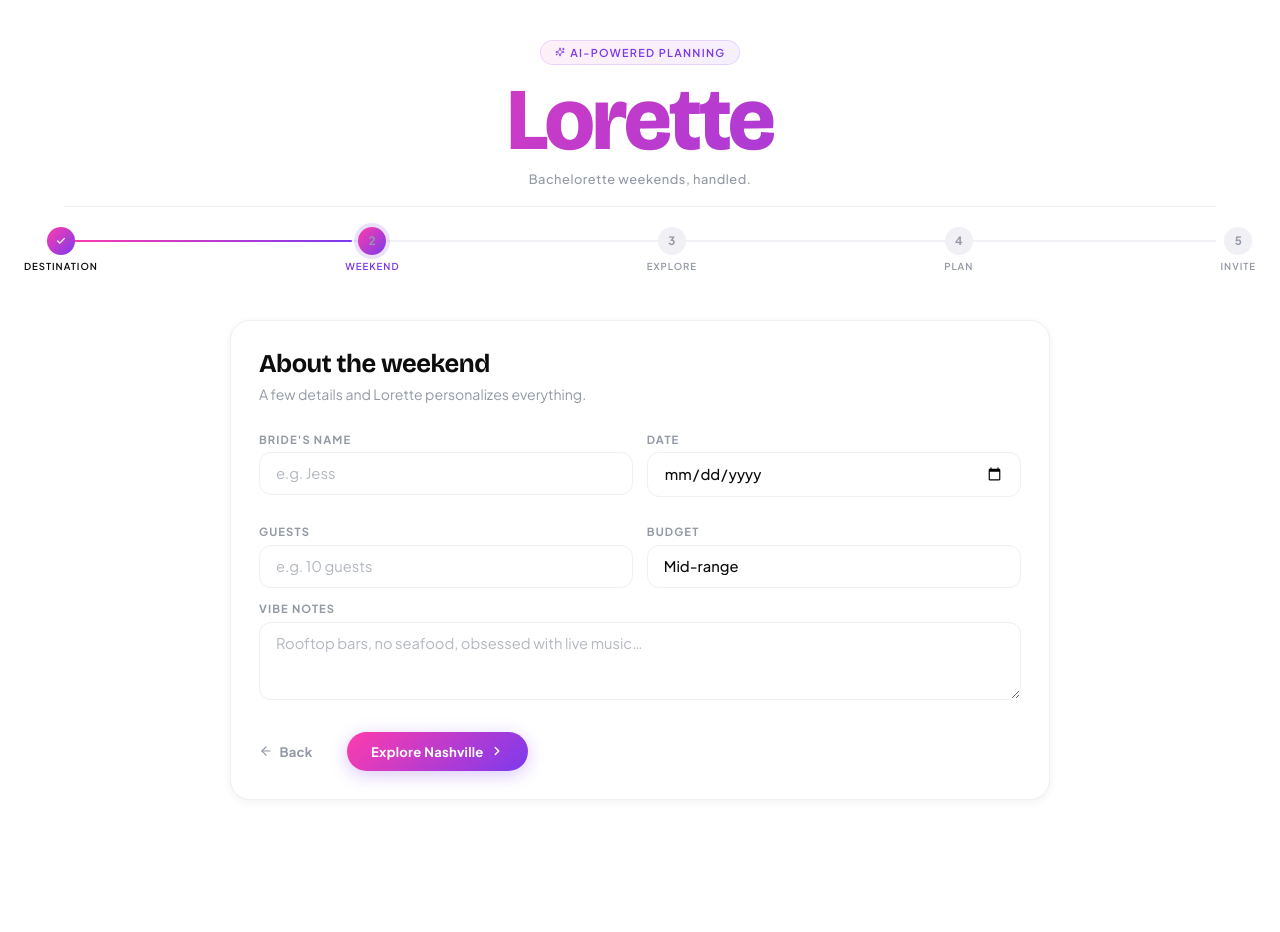
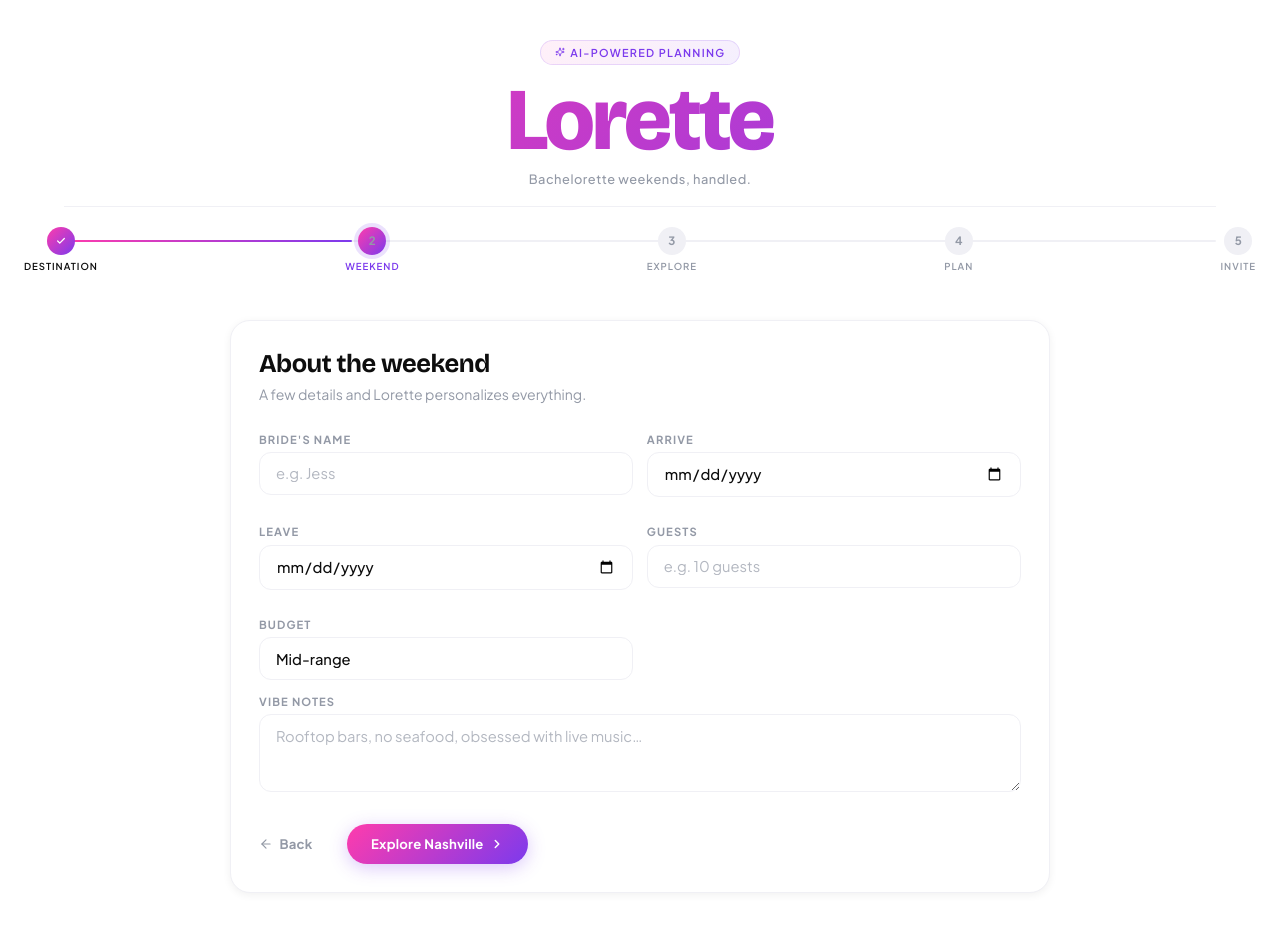
Before and after one commit to Otra-Vez/Lorette1, a React (Vite) app: page / in a window 1280 px wide. Both pictures are taken after a click on the button "Nashville". Shown: the top 932 px of the page. Before the commit the page ends 852 px from the top, so only its background shows below. Built offline with nearby package versions, Linux system fonts and the light colour scheme.

Commit message:
Update App.jsx

```diff
--- a/src/App.jsx
+++ b/src/App.jsx
@@ -9,6 +9,26 @@
 const TAB_ICONS = { dining: Utensils, bars: Wine, stay: Building2, activities: Compass };
 const PRICE = { 1: "$", 2: "$$", 3: "$$$", 4: "$$$$" };
 const STARS_OPT = [2, 3, 4, 5];
+
+// Turns the two date inputs into readable text for prompts, e.g.
+// "Friday, May 15 through Sunday, May 17 2026 (3 days, 2 nights)"
+function describeDates(startDate, endDate) {
+  if (!startDate && !endDate) return "";
+  const fmt = (iso) => {
+    const [y, m, d] = iso.split("-").map(Number);
+    return new Date(y, m - 1, d).toLocaleDateString("en-US", {
+      weekday: "long", month: "long", day: "numeric", year: "numeric",
+    });
+  };
+  if (startDate && !endDate) return fmt(startDate);
+  if (!startDate && endDate) return fmt(endDate);
+  if (startDate === endDate) return fmt(startDate);
+  const nights = Math.round(
+    (new Date(endDate) - new Date(startDate)) / 86400000
+  );
+  const nightLabel = nights === 1 ? "1 night" : `${nights} nights`;
+  return `${fmt(startDate)} through ${fmt(endDate)} (${nights + 1} days, ${nightLabel})`;
+}
 
 function Spinner() {
   return (
@@ -64,7 +84,7 @@
   const [step, setStep] = useState("destination");
   const [city, setCity] = useState("");
   const [cityInput, setCityInput] = useState("");
-  const [details, setDetails] = useState({ brideName:"", date:"", groupSize:"", budget:"moderate", notes:"" });
+  const [details, setDetails] = useState({ brideName:"", startDate:"", endDate:"", groupSize:"", budget:"moderate", notes:"" });
   const [explore, setExplore] = useState({ dining:[], bars:[], stay:[], activities:[] });
   const [activeTab, setActiveTab] = useState("dining");
   const [loadingTab, setLoadingTab] = useState(null);
@@ -121,14 +141,22 @@
     setStep("itinerary");
     const picks = Object.entries(selected).flatMap(([cat,items]) => items.map(i => `${i.name} (${cat})`));
     const venueList = picks.length > 0 ? picks.join(", ") : `none selected — choose great real spots in ${city} yourself`;
+    const dateText = describeDates(details.startDate, details.endDate);
+    const dayCount = details.startDate && details.endDate
+      ? Math.round((new Date(details.endDate) - new Date(details.startDate)) / 86400000) + 1
+      : null;
 
     const prompt = `You're planning a bachelorette weekend in ${city} for ${details.brideName || "the bride"}.
 
 Group: ${details.groupSize || "8 guests"}
-Dates: ${details.date || "a weekend, dates TBD"}
+Dates: ${dateText || "a weekend, dates TBD"}
 Budget: ${details.budget}
 Spots they picked: ${venueList}
 ${details.notes ? `What she's into: ${details.notes}` : ""}
+
+${dayCount
+  ? `The trip runs ${dayCount} day${dayCount === 1 ? "" : "s"} — cover every one of them, with a "days" entry per calendar day from arrival through departure. Label each day with its real weekday and date. Pace it like a real trip: arrival day starts partway through, departure day is short and ends before checkout.`
+  : `Dates aren't set yet, so plan a typical weekend and label the days generically.`}
 
 Write a real weekend, not a generic one. Ground everything in ${city} specifically — actual neighborhoods, actual venues, the way people actually move around that city. Build the flow around the spots they picked and fill the gaps with places you'd genuinely send a group of ${details.groupSize || "8"} to. Let the arc and pacing follow what makes sense for this particular group and city, not a fixed formula: some weekends want a slow start, some want to hit the ground running.
 
@@ -138,9 +166,7 @@
 
 Respond with a single JSON object and nothing else, using exactly these keys:
 
-{"title": string, "days": [{"dayLabel": string, "timeBlocks": [{"time": string, "activity": string, "venue": string, "notes": string, "emoji": string}]}], "tips": [string, string, string]}
-
-Length is up to you — however many days and blocks the weekend actually needs.`;
+{"title": string, "days": [{"dayLabel": string, "timeBlocks": [{"time": string, "activity": string, "venue": string, "notes": string, "emoji": string}]}], "tips": [string, string, string]}`;
 
     try {
       const result = await callClaude(prompt);
@@ -159,7 +185,7 @@
     setLoadingEmail(true);
     const list = emails.split(/[,\n]/).map(e => e.trim()).filter(Boolean);
     try {
-      const result = await callClaude(`Write a bachelorette weekend invite for ${details.brideName||"the bride"} in ${city}. Date: ${details.date||"TBD"}. Guests: ${details.groupSize}. Highlights: ${itinerary?.days?.flatMap(d=>d.timeBlocks?.map(t=>t.venue)).filter(Boolean).slice(0,5).join(", ")||city}. Warm, specific, no filler. Return JSON: { subject, body (HTML) }`);
+      const result = await callClaude(`Write a bachelorette weekend invite for ${details.brideName||"the bride"} in ${city}. Dates: ${describeDates(details.startDate, details.endDate)||"TBD"}. Guests: ${details.groupSize}. Highlights: ${itinerary?.days?.flatMap(d=>d.timeBlocks?.map(t=>t.venue)).filter(Boolean).slice(0,5).join(", ")||city}. Warm, specific, no filler. Return JSON: { subject, body (HTML) }`);
       setEmailPreview({ ...result, recipients: list });
     } catch(e) { setEmailPreview({ subject:"Weekend plans — say yes.", body:"<p>You're going to want to be there.</p>", recipients: list }); }
     setLoadingEmail(false);
@@ -558,8 +584,28 @@
                   <input className="input" placeholder="e.g. Jess" value={details.brideName} onChange={e => setDetails(p=>({...p,brideName:e.target.value}))} />
                 </div>
                 <div className="ig">
-                  <label className="il">Date</label>
-                  <input className="input" type="date" value={details.date} onChange={e => setDetails(p=>({...p,date:e.target.value}))} />
+                  <label className="il">Arrive</label>
+                  <input
+                    className="input"
+                    type="date"
+                    value={details.startDate}
+                    onChange={e => setDetails(p => {
+                      const startDate = e.target.value;
+                      // keep the range valid if the new start is after the current end
+                      const endDate = p.endDate && startDate && p.endDate < startDate ? startDate : p.endDate;
+                      return { ...p, startDate, endDate };
+                    })}
+                  />
+                </div>
+                <div className="ig">
+                  <label className="il">Leave</label>
+                  <input
+                    className="input"
+                    type="date"
+                    value={details.endDate}
+                    min={details.startDate || undefined}
+                    onChange={e => setDetails(p => ({ ...p, endDate: e.target.value }))}
+                  />
                 </div>
                 <div className="ig">
                   <label className="il">Guests</label>
@@ -574,6 +620,17 @@
                   </select>
                 </div>
               </div>
+              {details.startDate && details.endDate && (
+                <p style={{
+                  fontSize: "0.78rem",
+                  fontWeight: 600,
+                  color: "var(--violet)",
+                  marginTop: "-0.25rem",
+                  marginBottom: "1rem",
+                }}>
+                  {describeDates(details.startDate, details.endDate)}
+                </p>
+              )}
               <div className="ig">
                 <label className="il">Vibe notes</label>
                 <textarea className="input" placeholder="Rooftop bars, no seafood, obsessed with live music…" value={details.notes} onChange={e => setDetails(p=>({...p,notes:e.target.value}))} />
@@ -643,10 +700,11 @@
                   {filtered(activeTab).map((item,i) => {
                     const sel = isSelected(activeTab,item);
                     const size = details.groupSize?.replace(/\D/g,"")||"6";
-                    const date = details.date||new Date().toISOString().split("T")[0];
-                    const checkOut = new Date(new Date(date).getTime()+2*86400000).toISOString().split("T")[0];
+                    const checkIn = details.startDate || new Date().toISOString().split("T")[0];
+                    const checkOut = details.endDate
+                      || new Date(new Date(checkIn).getTime()+2*86400000).toISOString().split("T")[0];
                     const url = activeTab==="stay"
-                      ? `https://www.booking.com/search.html?ss=${encodeURIComponent(item.name+" "+city)}&checkin=${date}&checkout=${checkOut}&group_adults=${size}`
+                      ? `https://www.booking.com/search.html?ss=${encodeURIComponent(item.name+" "+city)}&checkin=${checkIn}&checkout=${checkOut}&group_adults=${size}`
                       : activeTab==="activities"
                       ? `https://www.google.com/search?q=${encodeURIComponent(item.name+" "+city)}`
                       : `https://www.google.com/search?q=${encodeURIComponent(item.name+" "+city+" OpenTable reservation")}`;
```
